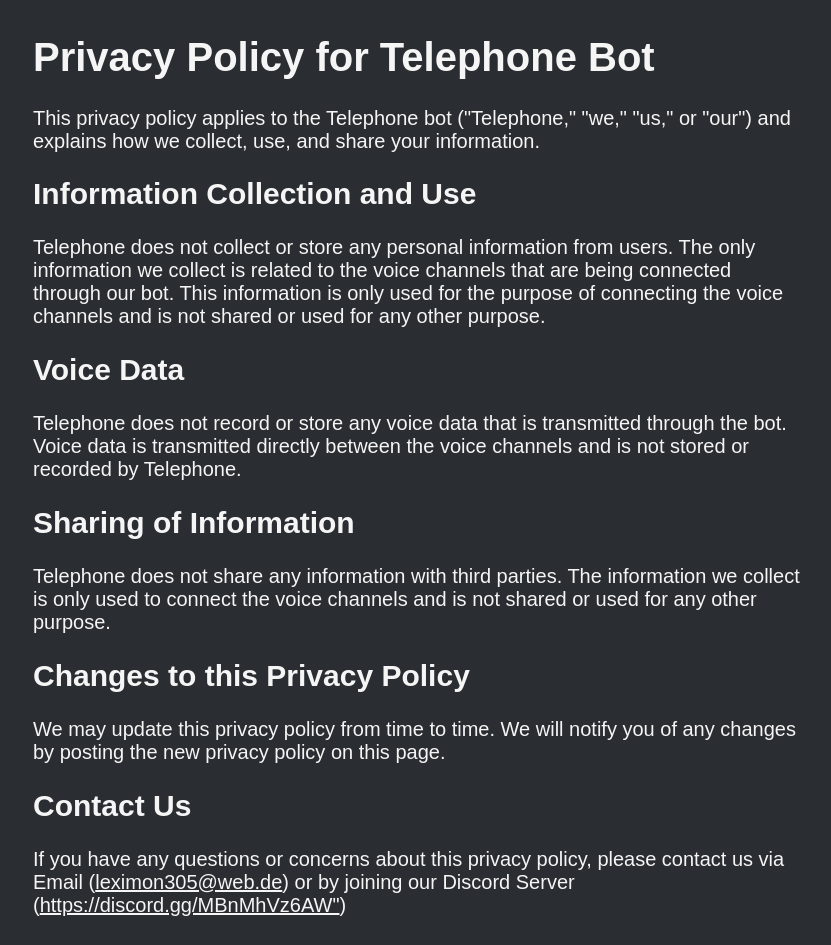
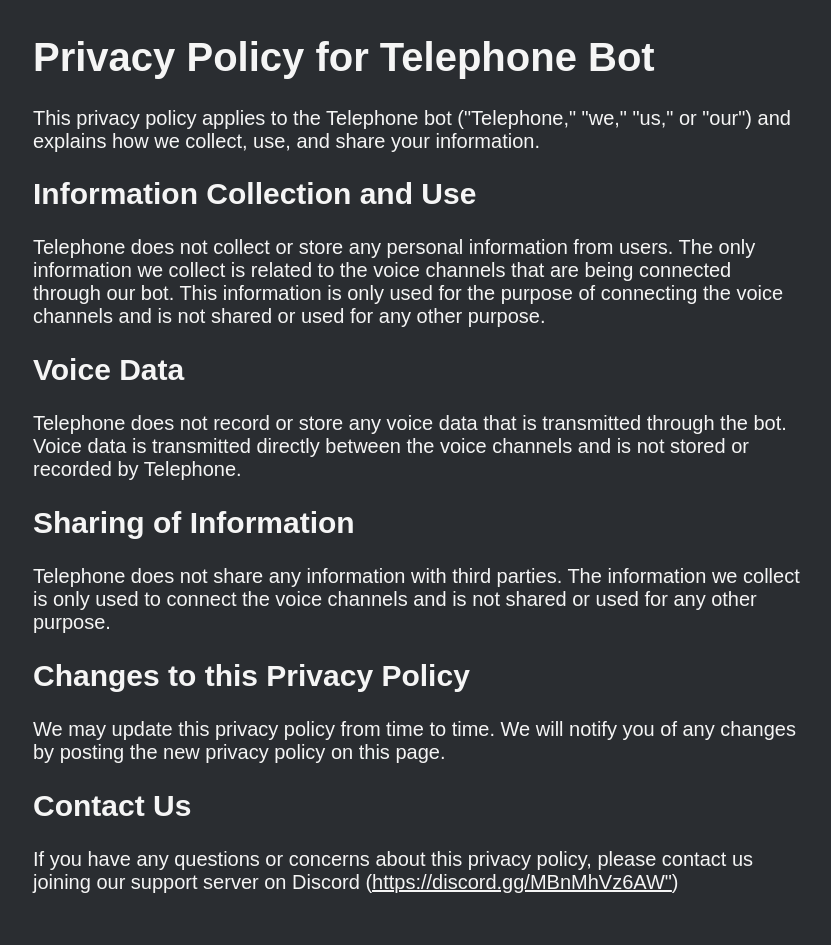
Before and after one commit to Leximon/Telephone-WS, a SvelteKit app: page /privacy in a window 1280 px wide. Shown: the whole page, without its empty margins (223-1054 px from the left). After the commit the page ends 922 px from the top, so only its background shows below. Built offline with nearby package versions, Linux system fonts and the light colour scheme.

Commit message:
change privacy desc

```diff
--- a/src/routes/api/wallide/+server.ts
+++ /dev/null
@@ -1,6 +0,0 @@
-import { json } from "@sveltejs/kit";
-import type { RequestHandler } from "./$types";
-
-export const GET: RequestHandler = async () => {
-    return json({ allow: (process.env.WALLIDE == 'true') })
-}
--- a/src/routes/privacy/+page.svelte
+++ b/src/routes/privacy/+page.svelte
@@ -30,4 +30,4 @@
 
 <h2>Contact Us</h2>
 
-<p>If you have any questions or concerns about this privacy policy, please contact us via Email (<a href="mailto:leximon305@web.de">leximon305@web.de</a>) or by joining our Discord Server (<a href="https://discord.gg/MBnMhVz6AW">https://discord.gg/MBnMhVz6AW"</a>)</p>
+<p>If you have any questions or concerns about this privacy policy, please contact us joining our support server on Discord (<a href="https://discord.gg/MBnMhVz6AW">https://discord.gg/MBnMhVz6AW"</a>)</p>
```
